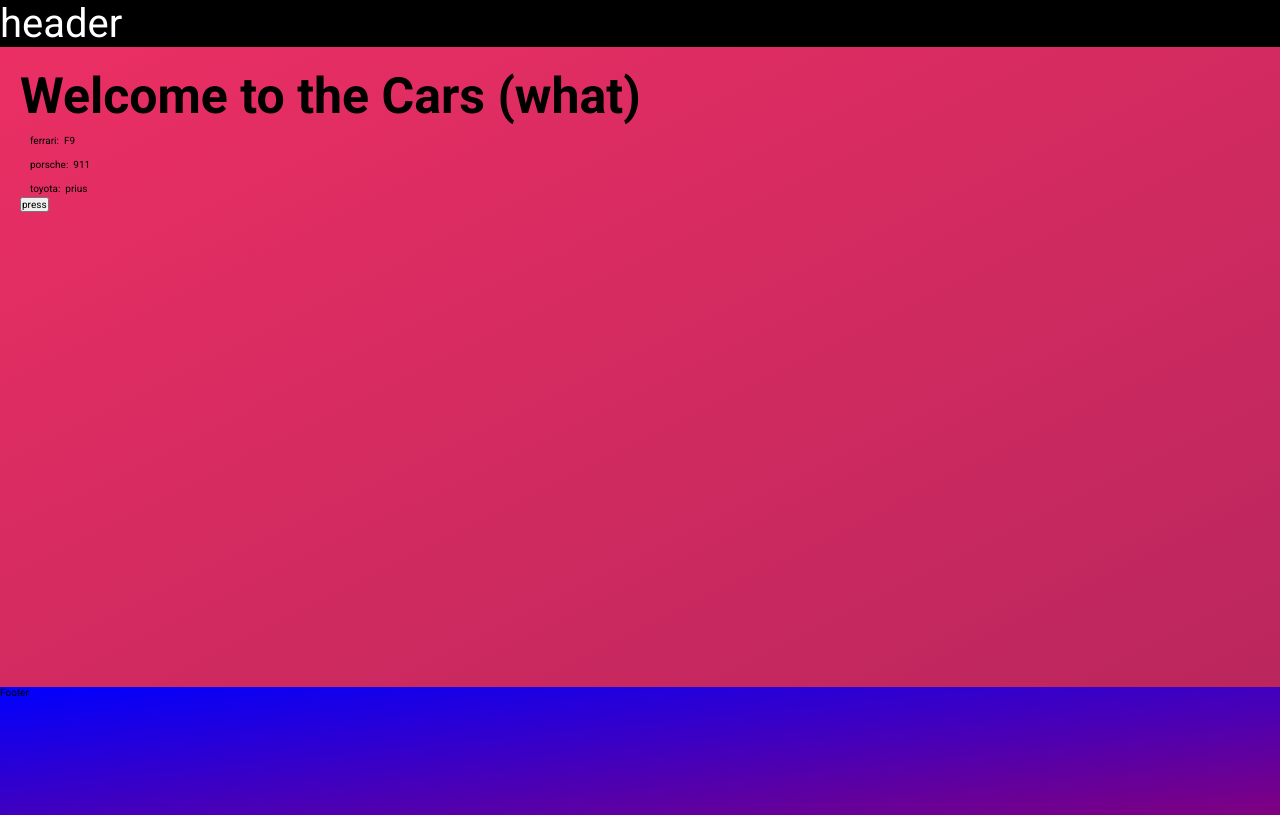
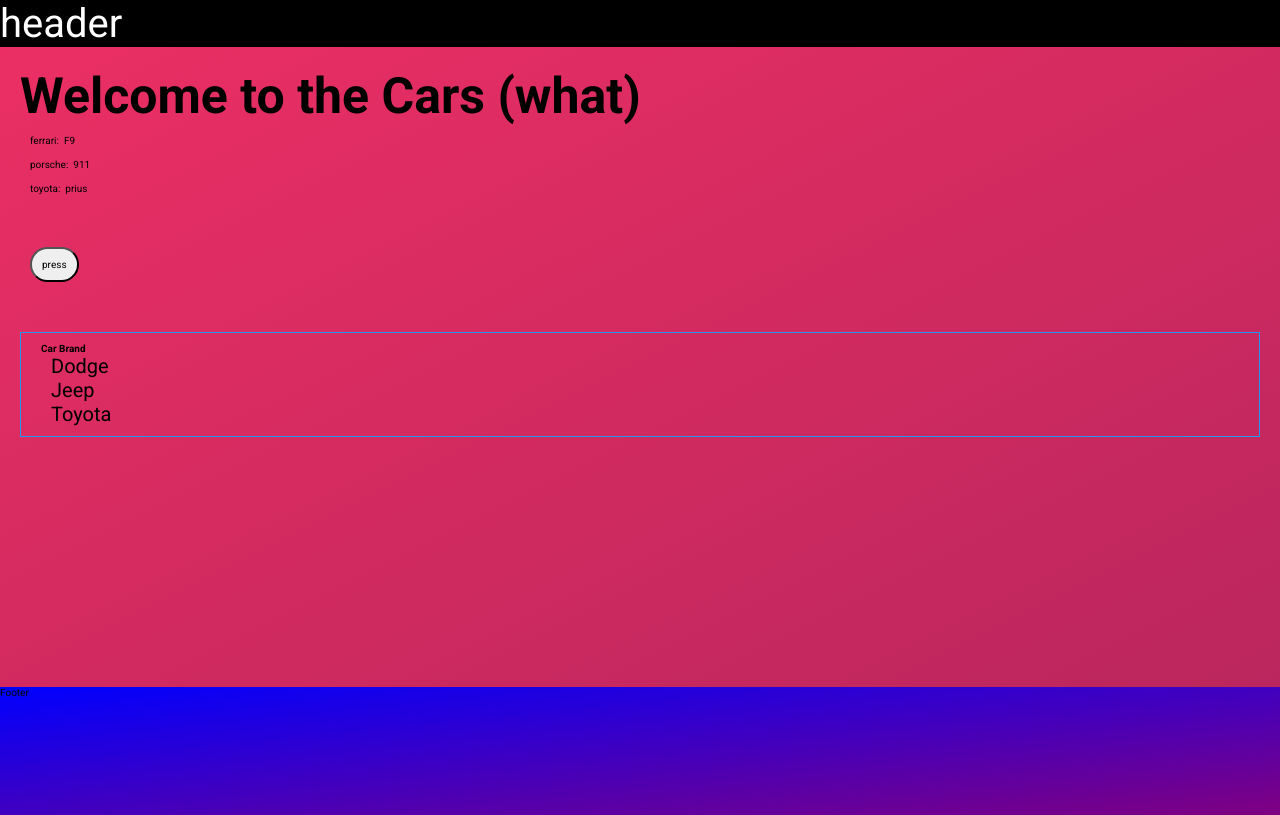
Before and after one commit to stevenleelawson/comp-project-vue, a Vue app: page / in a window 1280 px wide. Built offline with nearby package versions, Linux system fonts and the light colour scheme.

Commit message:
adding generic unnamed slot to render children nested in parent to child component

```diff
--- a/src/App.vue
+++ b/src/App.vue
@@ -2,6 +2,11 @@
 	<app-header></app-header>
 	<div class="container">
 		<comp-cars :cars="cars"></comp-cars>
+		<comp-brands>
+			<ul>
+				<li v-for="(brand, index) in brands" :key="brand + index">{{ brand }}</li>
+			</ul>
+		</comp-brands>
 
 	</div>
 	<app-footer></app-footer>
@@ -10,11 +15,13 @@
 <script>
 	import Footer from './components/header-footer/Footer.vue';
 	import compCars from './components/Cars';
+	import compBrands from './components/Cars/Brand.vue';
 
 	export default {
 		components: {
 			'app-footer': Footer,
 			compCars,
+			compBrands,
 		},
 		data() {
 			return {
@@ -22,7 +29,8 @@
 					{ model: 'F9', brand: 'ferrari'},
 					{ model: '911', brand: 'porsche'},
 					{ model: 'prius', brand: 'toyota'},
-				]
+				],
+				brands: ['Dodge', 'Jeep', 'Toyota']
 			}
 		},
 		provide() {
--- a/src/components/Cars/Brand.vue
+++ b/src/components/Cars/Brand.vue
@@ -1,6 +1,18 @@
 <template>
-	<div class="car_brands">Car Brand</div>brands
+	<div class="car_brands">
+		<h3>Car Brand</h3>
+		<slot></slot>
+	</div>
 </template>
+
+<script>
+export default {
+	data() {
+		return {
+		}
+	}
+}
+</script>
 
 <style>
 	.car_brands {
--- a/src/components/Cars/list.vue
+++ b/src/components/Cars/list.vue
@@ -7,7 +7,7 @@
 			</li>
 
 		</ul>
-		<button @click="changeCar">press</button>
+		<button class="comp__btn" @click="changeCar">press</button>
 	</div>
 </template>
 
@@ -31,4 +31,10 @@
 		list-style: none;
 		font-size: 2rem;
 	}
+
+	.comp__btn {
+		padding: 1rem;
+		border-radius: 50px;
+		margin: 5rem 1rem;
+	}
 </style>
```
